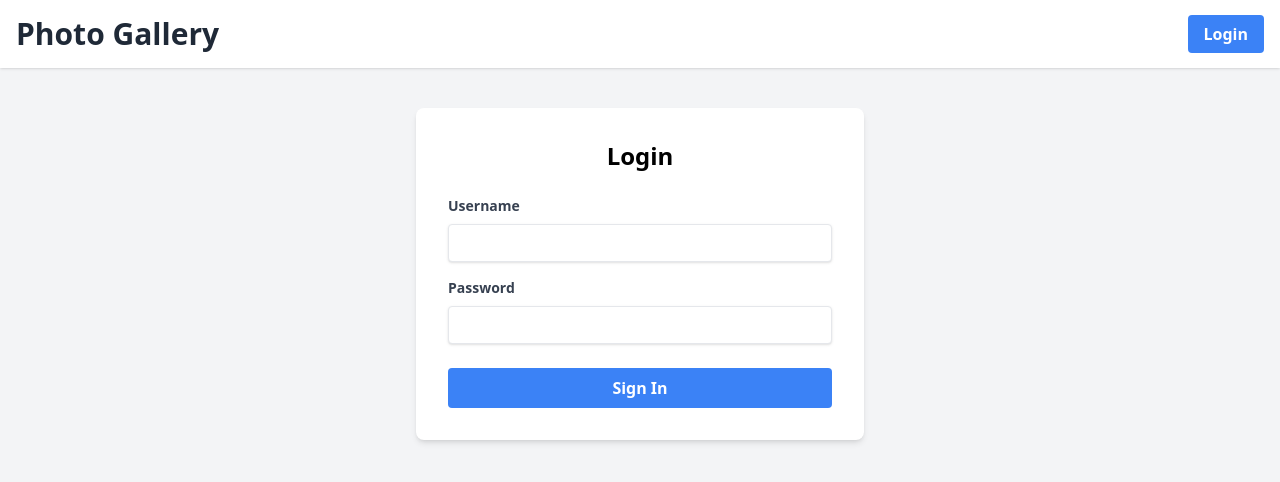
After one commit to mnene-william/Gallery, a Django app: page /accounts/login/ in a window 1280 px wide. The commit adds this page. Shown: the top 482 px of the page. Run offline with Django 5.2, Linux system fonts and the light colour scheme; some libraries are stand-ins or nearby versions.

Commit message:
create a login form for user authentication

```diff
--- a/myapp/forms.py
+++ b/myapp/forms.py
@@ -1,7 +1,7 @@
 from django import forms
 from .models import Photo
 
-class PhotoForm(form.ModelForm):
+class PhotoForm(forms.ModelForm):
     class Meta:
         model = Photo
         fields = ['title', 'description', 'image', 'tags']
--- a/myapp/templates/base.html
+++ b/myapp/templates/base.html
@@ -1,14 +1,30 @@
+<!-- photo_gallery/templates/base.html -->
 <!DOCTYPE html>
-<html>
+<html lang="en">
+<head>
+    <meta charset="UTF-8">
+    <meta name="viewport" content="width=device-width, initial-scale=1.0">
+    <title>Photo Gallery</title>
+    <script src="https://cdn.tailwindcss.com"></script>
+</head>
+<body class="bg-gray-100 font-sans leading-normal tracking-normal">
+    <header class="bg-white shadow p-4 flex justify-between items-center">
+        <h1 class="text-3xl font-bold text-gray-800">
+            <a href="{% url 'home' %}">Photo Gallery</a>
+        </h1>
+        <nav>
+            {% if user.is_authenticated %}
+                <span class="text-gray-600 mr-4">Hello, {{ user.username }}!</span>
+                <a href="{% url 'logout' %}" class="bg-red-500 hover:bg-red-700 text-white font-bold py-2 px-4 rounded">Sign Out</a>
+            {% else %}
+                <a href="{% url 'login' %}" class="bg-blue-500 hover:bg-blue-700 text-white font-bold py-2 px-4 rounded">Login</a>
+            {% endif %}
+        </nav>
+    </header>
 
-<head>
-    <title>Photo App</title>
-    <script src="https://cdn.tailwindcss.com"></script>
-
-</head>
-<body>
-{% block content %}
-{% endblock %}
-
+    <main class="container mx-auto mt-8 px-4">
+        {% block content %}
+        {% endblock %}
+    </main>
 </body>
 </html>
--- /dev/null
+++ b/myapp/templates/registration/login.html
@@ -0,0 +1,33 @@
+<!-- photo_gallery/templates/registration/login.html -->
+{% extends 'base.html' %}
+
+{% block content %}
+<div class="max-w-md mx-auto mt-10 bg-white p-8 rounded-lg shadow-md">
+    <h2 class="text-2xl font-bold mb-6 text-center">Login</h2>
+
+    {% if form.errors %}
+        <div class="bg-red-100 border border-red-400 text-red-700 px-4 py-3 rounded relative mb-4" role="alert">
+            <strong class="font-bold">Error!</strong>
+            <span class="block sm:inline">Your username and password didn't match. Please try again.</span>
+        </div>
+    {% endif %}
+
+    <form method="post" action="{% url 'login' %}">
+        {% csrf_token %}
+
+        <div class="mb-4">
+            <label for="id_username" class="block text-gray-700 text-sm font-bold mb-2">Username</label>
+            <input type="text" name="username" id="id_username" class="shadow appearance-none border rounded w-full py-2 px-3 text-gray-700 leading-tight focus:outline-none focus:shadow-outline">
+        </div>
+
+        <div class="mb-6">
+            <label for="id_password" class="block text-gray-700 text-sm font-bold mb-2">Password</label>
+            <input type="password" name="password" id="id_password" class="shadow appearance-none border rounded w-full py-2 px-3 text-gray-700 leading-tight focus:outline-none focus:shadow-outline">
+        </div>
+
+        <button type="submit" class="bg-blue-500 hover:bg-blue-700 text-white font-bold py-2 px-4 rounded focus:outline-none focus:shadow-outline w-full">Sign In</button>
+
+        <input type="hidden" name="next" value="{{ next }}" />
+    </form>
+</div>
+{% endblock %}
--- a/myapp/urls.py
+++ b/myapp/urls.py
@@ -3,5 +3,5 @@ from . import views
 
 
 urlpatterns = [
-    path('', views.photo_gallery, name='photo_gallery'),
+    path('', views.photo_gallery, name='home'),
 ]
--- a/myproject/settings.py
+++ b/myproject/settings.py
@@ -43,6 +43,10 @@ cloudinary.config(
 
 DEFAULT_FILE_STORAGE = "cloudinary_storage.storage.MediaCloudinaryStorage"
 ALLOWED_HOSTS = os.getenv('ALLOWED_HOST', '127.0.0.1').split(',')
+
+LOGIN_REDIRECT_URL = 'home'
+
+LOGIN_URL = 'login'
 
 
 # Application definition
--- a/myproject/urls.py
+++ b/myproject/urls.py
@@ -19,5 +19,6 @@ from django.urls import path, include
 
 urlpatterns = [
     path('admin/', admin.site.urls),
-    path('', include('myapp.urls'))
+    path('accounts/', include('django.contrib.auth.urls')),
+    path('', include('myapp.urls')),
 ]
--- a/requirements.txt
+++ b/requirements.txt
@@ -4,6 +4,8 @@ cloudinary==1.44.1
 dj-database-url==3.0.1
 Django==5.2.5
 djangorestframework==3.16.1
+gunicorn==23.0.0
+packaging==25.0
 psycopg2==2.9.10
 psycopg2-binary==2.9.10
 python-decouple==3.8
```
Also changed, not shown: myapp/templates/home.html (+27 -0 lines), myapp/views.py (+18 -2 lines).
